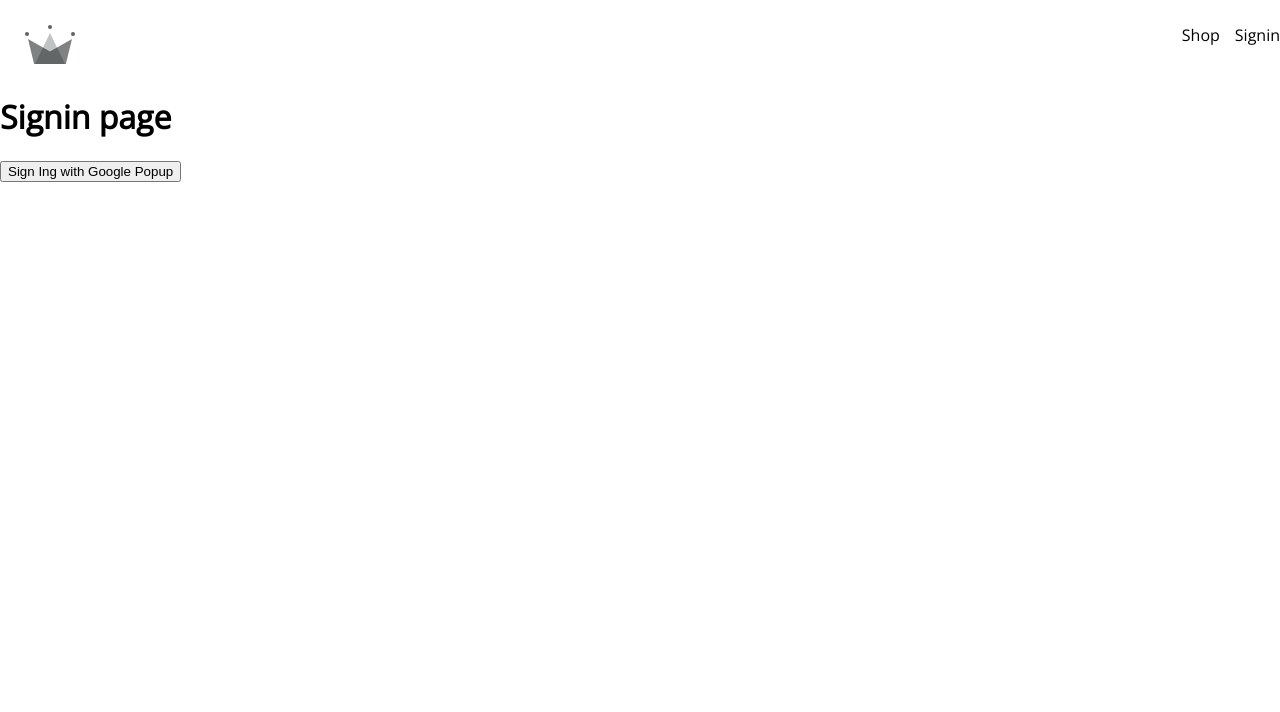
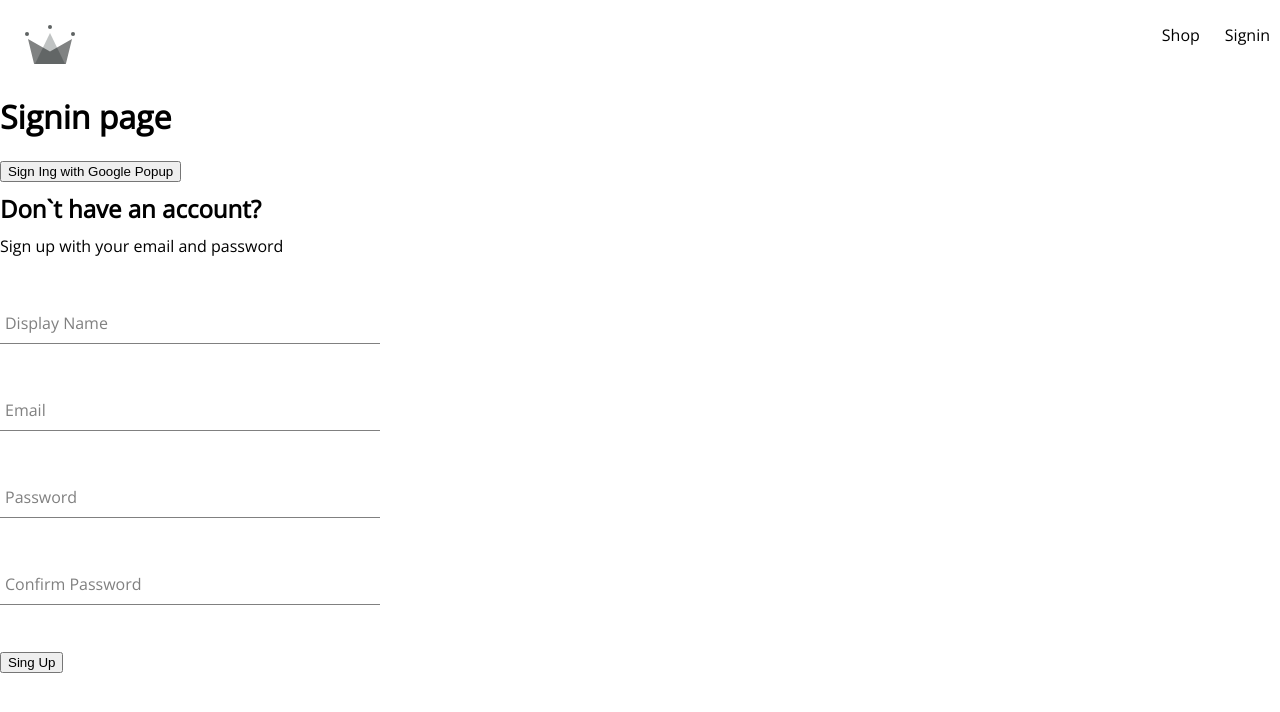
Before and after one commit to raduolivas/olivas-clothing, a React (Create React App) app: page /signin in a window 1280 px wide. Shown: the top 712 px of the page. Built offline with nearby package versions, Linux system fonts and the light colour scheme; a web font is replaced by a local one.

Commit message:
create forms

```diff
--- /dev/null
+++ b/src/components/button/button.component.jsx
@@ -0,0 +1,20 @@
+
+import './button.styles.scss';
+
+const BUTTON_TYPE_CLASSES = {
+    google: 'google-sign-in',
+    inverted: 'inverted',
+
+}
+
+const Button = ({ children, buttonType, ...otherProps }) => {
+    return (
+        <button className={`button-container ${BUTTON_TYPE_CLASSES[buttonType]}`}
+        {...otherProps}
+        >
+        {children}
+        </button>
+    )
+}
+
+export default Button;
--- /dev/null
+++ b/src/components/button/button.styles.scss
@@ -0,0 +1,46 @@
+button-container {
+    min-width: 165px;
+    width: auto;
+    height: 50px;
+    letter-spacing: 0.5px;
+    line-height: 50px;
+    padding: 0 35px 0 35px;
+    font-size: 15px;
+    background-color: black;
+    color: white;
+    text-transform: uppercase;
+    font-family: 'Open Sans Condensed';
+    font-weight: bolder;
+    border: none;
+    cursor: pointer;
+    display: flex;
+    justify-content: center;
+
+    &:hover {
+        background-color: white;
+        color: black;
+        border: 1px solid black;
+    }
+
+    &.google-sign-in {
+        background-color: #4285f4;
+        color: white;
+
+        &:hover {
+            background-color: #357ae8;
+            border: none;
+        }
+    }
+
+    &.inverted {
+        background-color: white;
+        color: black;
+        border: 1px solid black;
+
+        &:hover {
+            background-color: black;
+            color: white;
+            border: none;
+        }
+    }
+}
--- /dev/null
+++ b/src/components/form-input/form-input.component.jsx
@@ -0,0 +1,22 @@
+import './form-input.style.scss';
+
+const FormInput = ({ label, ...otherProps }) => {
+  return (
+    <div className="group">
+    <input className="form-input" {...otherProps} />
+    {label && (
+    <label
+        className={`${
+        otherProps.value.length ? "shrink" : ""
+        } form-input-label`}
+    >
+        {label}
+    </label>
+    )}
+
+
+    </div>
+  );
+};
+
+export default FormInput;
--- /dev/null
+++ b/src/components/form-input/form-input.style.scss
@@ -0,0 +1,54 @@
+$sub-color: grey;
+$main-color: black;
+
+@mixin shrinkLabel {
+  top: -14px;
+  font-size: 12px;
+  color: $main-color;
+}
+
+.group {
+  position: relative;
+  margin: 45px 0;
+
+  .form-input {
+    background: none;
+    background-color: white;
+    color: $sub-color;
+    font-size: 18px;
+    padding: 10px 10px 10px 5px;
+    display: block;
+    width: 100%;
+    border: none;
+    border-radius: 0;
+    border-bottom: 1px solid $sub-color;
+    margin: 25px 0;
+
+    &:focus {
+      outline: none;
+    }
+
+    &:focus ~ .form-input-label {
+      @include shrinkLabel();
+    }
+  }
+
+  input[type='password'] {
+    letter-spacing: 0.3em;
+  }
+
+  .form-input-label {
+    color: $sub-color;
+    font-size: 16px;
+    font-weight: normal;
+    position: absolute;
+    pointer-events: none;
+    left: 5px;
+    top: 10px;
+    transition: 300ms ease all;
+
+    &.shrink {
+      @include shrinkLabel();
+    }
+  }
+}
--- a/src/components/sign-up-form/sign-up-form.component.jsx
+++ b/src/components/sign-up-form/sign-up-form.component.jsx
@@ -0,0 +1,105 @@
+import { useState } from "react";
+
+import { createAuthUserWithEmailandPassword, createUserDocumentFromAuth } from "../../utils/firebase/firebase.utils";
+
+import FormInput from "../form-input/form-input.component";
+import Button from "../button/button.component";
+
+import './sign-up-form.style.scss';
+
+const defaultFormFields = {
+  displayName: "",
+  email: "",
+  password: "",
+  confirmPassword: "",
+};
+
+const SignUpForm = () => {
+  const [formFields, setFormFields] = useState(defaultFormFields);
+  const { displayName, email, password, confirmPassword } = formFields;
+
+  console.log(formFields);
+
+  const resetFormFields = () => {
+      setFormFields(defaultFormFields);
+  }
+
+  const handleSubmit = async (event) => {
+    event.preventDefault();
+
+    if (password !== confirmPassword) {
+        alert("passwords do not match");
+        return;
+    }
+
+    try {
+        const user = await createAuthUserWithEmailandPassword(
+            email,
+            password
+        );
+
+        await createUserDocumentFromAuth(user, {displayName});
+        resetFormFields();
+    } catch(error) {
+        if (error.code === 'auth/email-already-in-use') {
+            alert('Cannot create user, email already in use')
+        } else {
+            console.log('user creation encountered an error', error);
+        }
+
+    }
+  }
+
+  const handleChange = (event) => {
+    const { name, value } = event.target;
+
+    setFormFields({ ...formFields, [name]: value });
+  };
+
+  return (
+    <div className="sign-up-container">
+      <h2>Don`t have an account?</h2>
+      <span>Sign up with your email and password</span>
+      <form onSubmit={handleSubmit}>
+        <FormInput
+          label="Display Name"
+          type="text"
+          name="displayName"
+          onChange={handleChange}
+          required
+          value={displayName}
+        />
+
+        <FormInput
+          label="Email"
+          type="email"
+          name="email"
+          onChange={handleChange}
+          required
+          value={email}
+        />
+
+        <FormInput
+          label="Password"
+          type="password"
+          name="password"
+          onChange={handleChange}
+          required
+          value={password}
+        />
+
+        <FormInput
+          label="Confirm Password"
+          type="password"
+          name="confirmPassword"
+          onChange={handleChange}
+          required
+          value={confirmPassword}
+        />
+        <Button buttonType='google' type="submit">Sing Up</Button>
+      </form>
+    </div>
+  );
+};
+
+export default SignUpForm;
--- /dev/null
+++ b/src/components/sign-up-form/sign-up-form.style.scss
@@ -0,0 +1,9 @@
+.sign-up-container {
+    display: flex;
+    flex-direction: column;
+    width: 380px;
+
+    h2 {
+        margin: 10px 0;
+    }
+}
--- a/src/routes/navigation/navigation.styles.scss
+++ b/src/routes/navigation/navigation.styles.scss
@@ -17,9 +17,10 @@
     display: flex;
     align-items: center;
     justify-content: flex-end;
+    padding-right: 10px;
 
     .nav-link {
-      padding: 10px 15px;
+      padding: 10px 25px;
       cursor: pointer;
     }
   }
--- a/src/routes/sign-in/sign-in.component.jsx
+++ b/src/routes/sign-in/sign-in.component.jsx
@@ -6,6 +6,9 @@
     signInWithGoogleRedirect,
     auth
 } from '../../utils/firebase/firebase.utils';
+
+import SignUpForm from '../../components/sign-up-form/sign-up-form.component';
+
 
 const SignIn = () => {
 
@@ -38,6 +41,7 @@
         <div>
             <h1> Signin page</h1>
             <div><button onClick={logGoogleUser}>Sign Ing with Google Popup</button></div>
+            <SignUpForm></SignUpForm>
         </div>
     )
 }
--- a/src/utils/firebase/firebase.utils.js
+++ b/src/utils/firebase/firebase.utils.js
@@ -4,7 +4,8 @@
     getAuth,
     signInWithRedirect,
     signInWithPopup,
-    GoogleAuthProvider
+    GoogleAuthProvider,
+    createUserWithEmailAndPassword
 } from 'firebase/auth';
 
 import {
@@ -13,7 +14,10 @@
     getDocs,
     collection,
     where,
-    addDoc
+    doc,
+    addDoc,
+    getDoc,
+    setDoc
 } from 'firebase/firestore'
 
 const firebaseConfig = {
@@ -60,7 +64,34 @@
 export const signInWithGoogleRedirect = () => signInWithRedirect(auth, provider);
 
 
-export const createUserDocumentFromAuth = async (userAuth) => {
+export const createUserDocumentFromAuth = async (
+    userAuth,
+    additionalInformation = {}
+) => {
 
+    if (!userAuth) return;
+    const userDocRef = doc(db, 'users', userAuth.uid);
+    const userSnapshot = await getDoc(userDocRef);
+
+    if (!userSnapshot.exists()) {
+        const { displayName, email } = userAuth;
+        const creatAt = new Date();
+
+        try {
+            await setDoc(userDocRef, {
+                displayName,
+                email,
+                creatAt,
+                ...additionalInformation,
+            });
+        } catch (error) {
+            console.log('error creating the user', error.message);
+        }
+    }
 
 }
+
+export const createAuthUserWithEmailandPassword = async (email, password) => {
+    if(!email || !password) return;
+    createUserWithEmailAndPassword(auth, email, password);
+}
```
